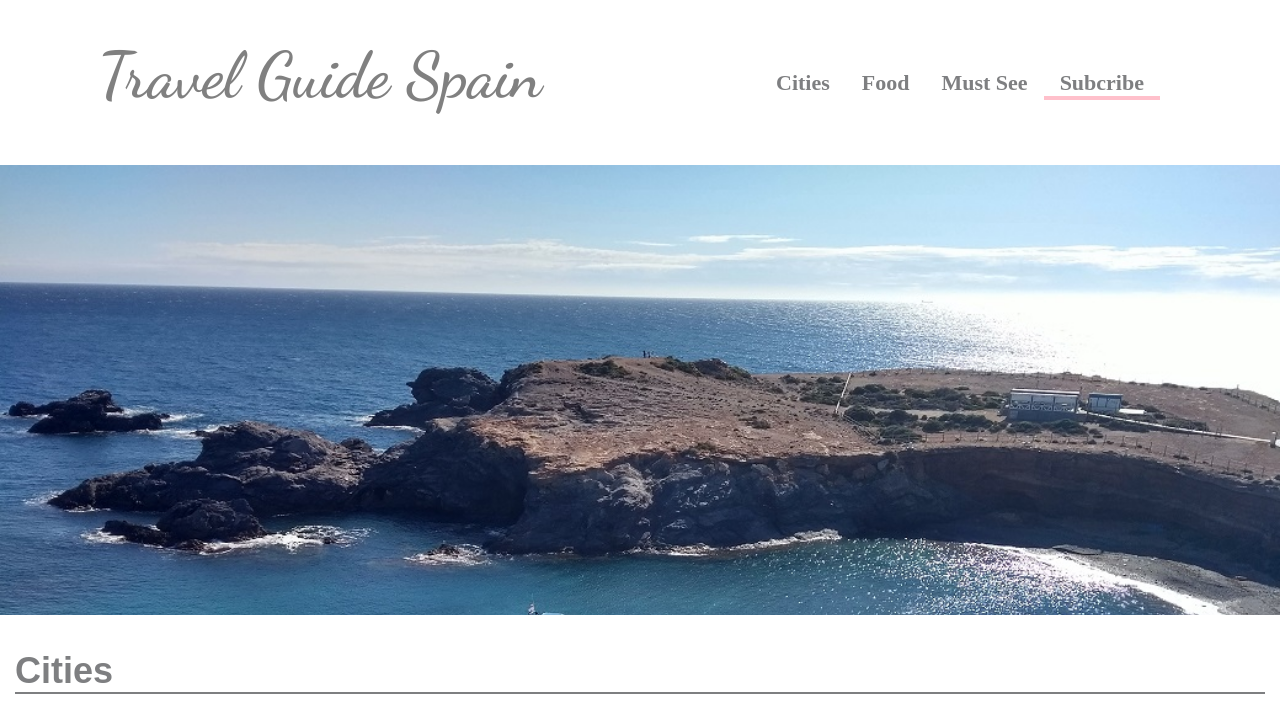
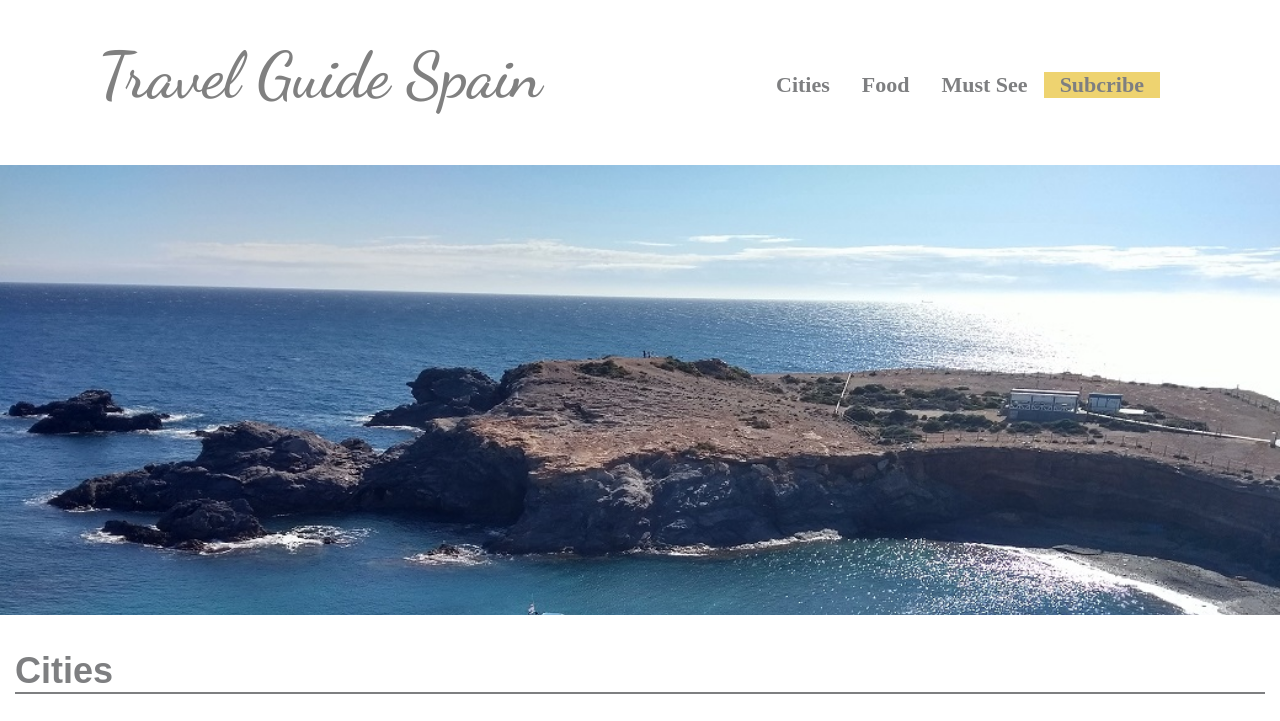
Before and after one commit to sroestenburg/landing_page_project, a plain HTML site: page index.html in a window 1280 px wide. Shown: the top 721 px of the page. Drawn offline with Linux system fonts and the light colour scheme; grey boxes are pictures that could not be loaded.

Commit message:
improvement navigation experience

```diff
--- a/css/form.css
+++ b/css/form.css
@@ -7,6 +7,7 @@
 .form{
     display: flex;
     flex-direction: column;
+    margin: 40px auto;
 }
 
 .form h2{
--- a/css/header.css
+++ b/css/header.css
@@ -11,7 +11,6 @@ header{
     width: 100%;
     height: 150px;
     margin-top: 10px;
-
 }
 
 /* landscape phones*/
--- a/css/landingpage.css
+++ b/css/landingpage.css
@@ -1,7 +1,9 @@
 
+html {
+    scroll-behavior: smooth;
+}
+/* ---- Base Rules ---- */
 
-
-/* ---- Base Rules ---- */
 body {
     background-color: white;
     margin: 0;
@@ -26,7 +28,11 @@ body {
 }
 
 li.active{
-    border-bottom: 4px solid pink;
+    background-color: rgb(238, 211, 112);
+
+}
+.active{
+    background-color:#dee7fa;
 }
 
 .sticky {
--- a/js/app.js
+++ b/js/app.js
@@ -25,15 +25,15 @@ function highlightItem() {
     let selectedItem = window.location.hash.replace("#", "");
     makeMenu(selectedItem);
 
-    let sections = document.getElementsByTagName("section");
-    for (const section of sections) {
-        if (section.classList.contains("active") && section.id != selectedItem) {
-            section.classList.remove("active");
-        }
-        if (section.id == selectedItem && !section.classList.contains("active")) {
-            section.classList.add("active");
-        }
-    }
+    // let sections = document.getElementsByTagName("section");
+    // for (const section of sections) {
+    //     if (section.classList.contains("active") && section.id != selectedItem) {
+    //         section.classList.remove("active");
+    //     }
+    //     if (section.id == selectedItem && !section.classList.contains("active")) {
+    //         section.classList.add("active");
+    //     }
+    // }
 }
 
 // scroll to show topBtn and show menu with hightled section on the screen
@@ -52,8 +52,15 @@ function showTopBtnAndStickyNavbar() {
 
     let sections = document.getElementsByTagName("section");
     for (const section of sections) {
-        if (section.getBoundingClientRect().top <= midscreen) {
+        if ((section.getBoundingClientRect().top >= 0 && section.getBoundingClientRect().top <= midscreen) ||
+            (section.getBoundingClientRect().top < midscreen && section.getBoundingClientRect().bottom > midscreen)) {
             highlightMenu(section.getAttribute('data-nav'));
+            if (!section.classList.contains("active")) {
+                section.classList.add("active");
+            }
+        }
+        else if (section.classList.contains("active")) {
+            section.classList.remove("active");
         }
     }
 }
@@ -78,5 +85,4 @@ goToTopbutton.addEventListener("click", scrollToTop);
 function scrollToTop() {
     document.body.scrollTop = 0;
     document.documentElement.scrollTop = 0;
-
 }
```
